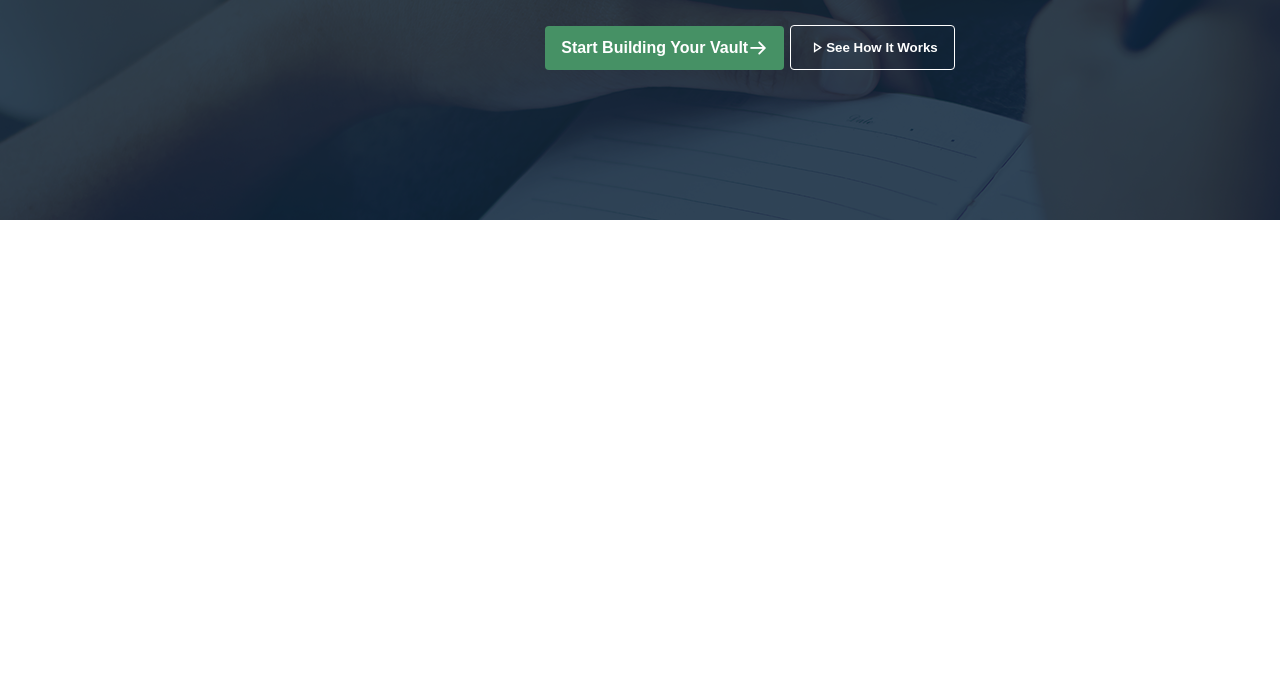
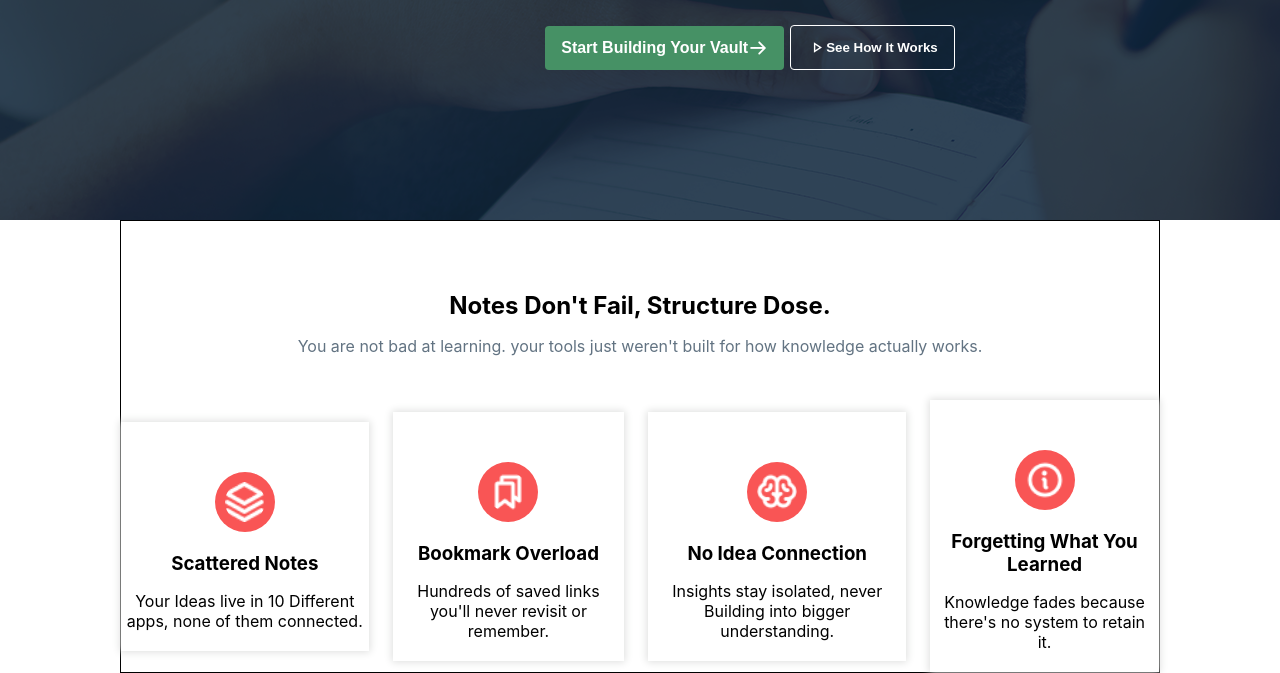
Before and after one commit to junayed0494/First-Assignment, a plain HTML site: page index.html in a window 1280 px wide. Shown: the part 481-1154 px from the top of the page. Before the commit the page ends 800 px from the top, so only its background shows below. Drawn offline with nearby package versions, Linux system fonts and the light colour scheme; a web font is replaced by a local one.

Commit message:
Here Add A Core Features section

```diff
--- a/index.html
+++ b/index.html
@@ -58,6 +58,39 @@
         </div>
     </section>
 
+    <section id="section">
+        <div class="section-container">
+
+            <div class="header-container">
+                <h1> Notes Don't Fail, Structure Dose. </h1>
+                <p> You are not bad at learning. your tools just weren't built for how knowledge actually works. </p>
+            </div>
+
+            <div class="card-container">
+                <div class="card">
+                    <img src="assets/Vector.png" alt="">
+                    <h3> Scattered Notes </h3>
+                    <p> Your Ideas live in 10 Different apps, none of them connected. </p>
+                </div>
+                <div class="card">
+                    <img src="assets/Bookmarks.png" alt="">
+                    <h3> Bookmark Overload </h3>
+                    <p> Hundreds of saved links you'll never revisit or remember. </p>
+                </div>
+                <div class="card">
+                    <img src="assets/Brain.png" alt="">
+                    <h3> No Idea Connection </h3>
+                    <p> Insights stay isolated, never Building into bigger understanding. </p>
+                </div>
+                <div class="card">
+                    <img src="assets/Info.png" alt="">
+                    <h3> Forgetting What You Learned </h3>
+                    <p> Knowledge fades because there's no system to retain it. </p>
+                </div>
+            </div>
+        </div>
+    </section>
+
 </body>
 
 </html>
--- a/style.css
+++ b/style.css
@@ -120,3 +120,51 @@
 .hero-btn .play-btn .material-symbols-outlined{
     font-size:19px;
 }
+
+
+#section .section-container{border:1px solid black;
+    margin:0 120px;
+    text-align:center;
+
+}
+
+.header-container h1{
+    padding-top:70px;
+}
+
+.header-container p{
+    padding-top:16px;
+    color: #627382;
+
+}
+
+.card-container{
+    display: flex;
+    justify-content:space-between;
+    align-items: center;
+    gap:24px;
+}
+
+
+.card-container .card{
+    box-shadow: 0 0 8px 1px #dddedd;
+    margin-top: 44px;
+}
+
+.card-container .card img{
+    background-color: #f95555;
+    border-radius: 50%;
+    padding:10px;
+    margin-top: 50px;
+    width:60px;
+    height:60px;
+
+}
+
+.card-container .card h3{
+    padding:16px 0;
+}
+
+.card-container .card p{
+    padding:0 5px 20px 5px;
+}
```
